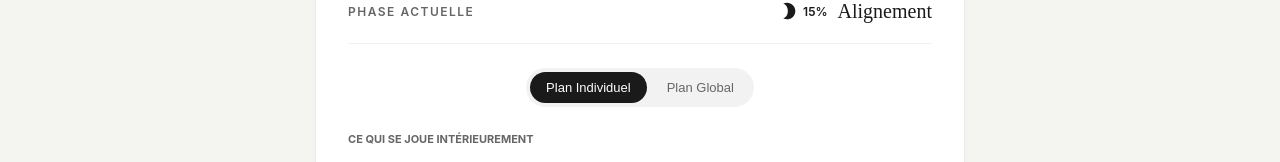
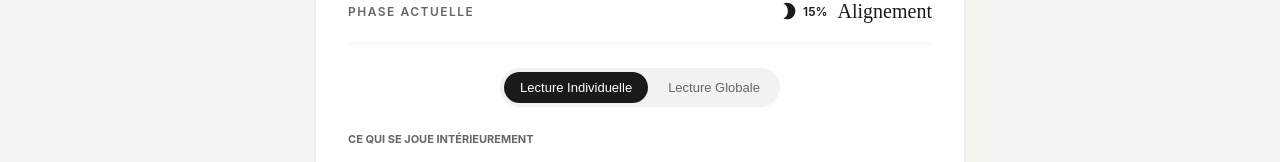
Before and after one commit to NeousAxis/cosmos-app, a React (Vite) app in the folder cosmos-web/: page / in a window 1280 px wide. Shown: the part 429-591 px from the top of the page. Built offline with nearby package versions, Linux system fonts and the light colour scheme.

Commit message:
feat: complete app overhaul including meditation fixes and global energy reading

```diff
--- a/cosmos-web/src/App.jsx
+++ b/cosmos-web/src/App.jsx
@@ -131,7 +131,7 @@ function App() {
                       transition: 'all 0.2s ease'
                     }}
                   >
-                    Plan Individuel
+                    Lecture Individuelle
                   </button>
                   <button
                     onClick={() => setEnergyMode('global')}
@@ -147,7 +147,7 @@ function App() {
                       transition: 'all 0.2s ease'
                     }}
                   >
-                    Plan Global
+                    Lecture Globale
                   </button>
                 </div>
               </div>
--- a/cosmos-web/src/components/Meditation.jsx
+++ b/cosmos-web/src/components/Meditation.jsx
@@ -11,11 +11,12 @@ const Meditation = ({ sign, phase, onClose }) => {
 
     const step = MEDITATION_STEPS[currentStep];
 
-    // Trigger Gong automatically when step changes (or on mount)
+    // Play Gong logic when timer is active
     useEffect(() => {
-        // Just 1 gong per phase change as requested
-        playGong(1);
-    }, [currentStep]);
+        if (isActive) {
+            playGong(1);
+        }
+    }, [isActive]);
 
     useEffect(() => {
         let interval = null;
@@ -39,6 +40,7 @@ const Meditation = ({ sign, phase, onClose }) => {
             const nextStep = currentStep + 1;
             setCurrentStep(nextStep);
             setTimeLeft(MEDITATION_STEPS[nextStep].duration);
+            setIsActive(false); // Pause on next step to require meaningful user action to start, or could keep playing if desired
         } else {
             onClose(); // Finish
         }
@@ -65,7 +67,7 @@ const Meditation = ({ sign, phase, onClose }) => {
             <div className="meditation-header">
                 <div style={{ display: 'flex', flexDirection: 'column', alignItems: 'flex-start' }}>
                     <span style={{ fontSize: '12px', textTransform: 'uppercase', letterSpacing: '2px', color: 'var(--text-muted)' }}>
-                        Méditation : Alignement · Contact · Distribution · Intégration
+                        Méditation
                     </span>
                     <span style={{ fontSize: '11px', color: 'var(--text-main)', marginTop: '4px', fontWeight: 500 }}>
                         Durée Totale : {getTotalDuration()} minutes
@@ -115,7 +117,7 @@ const Meditation = ({ sign, phase, onClose }) => {
                                 onClick={() => setIsActive(!isActive)}
                                 style={{ background: 'none', border: 'none', cursor: 'pointer', color: 'var(--text-main)' }}
                             >
-                                {isActive ? <Pause size={48} /> : <Play size={48} onClick={() => setIsActive(true)} />}
+                                {isActive ? <Pause size={48} /> : <Play size={48} />}
                             </button>
 
                             <button
```
Also changed, not shown: 1 other file (tests, documents, lock files or other folders).
